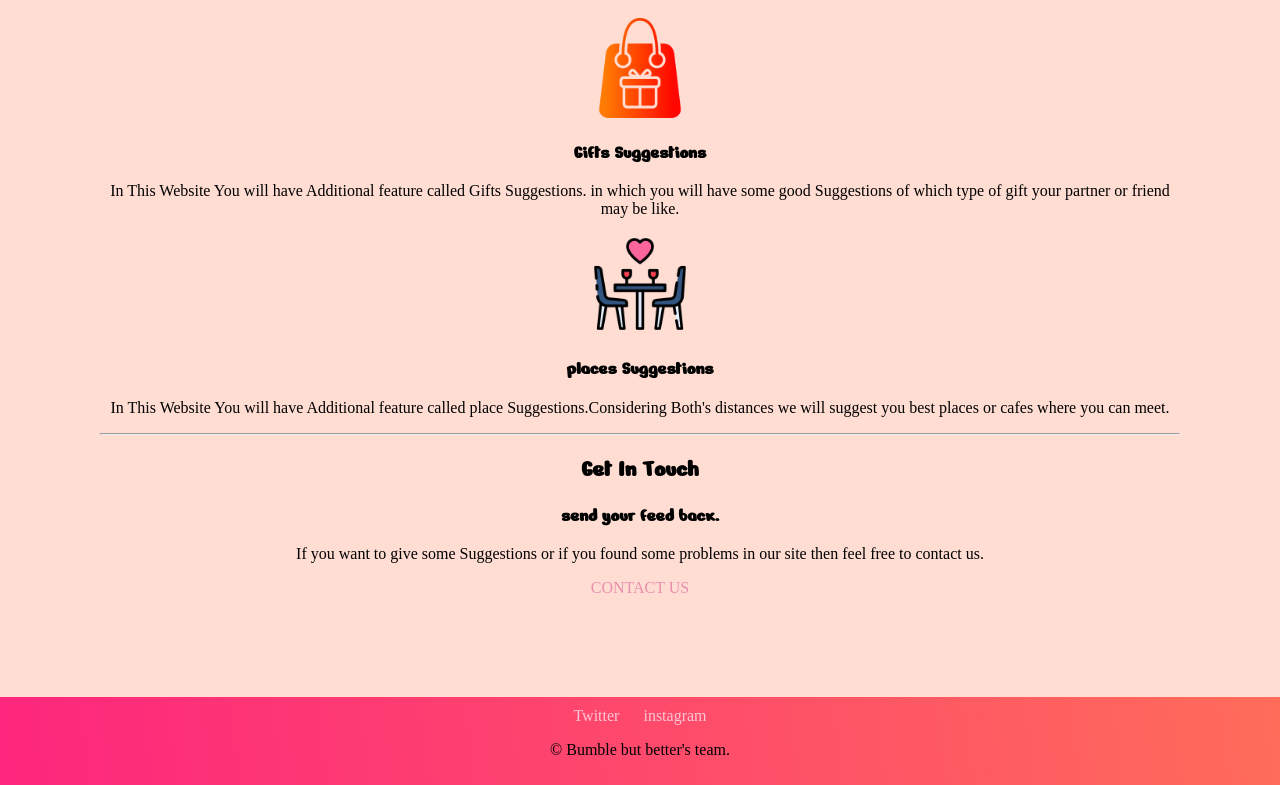
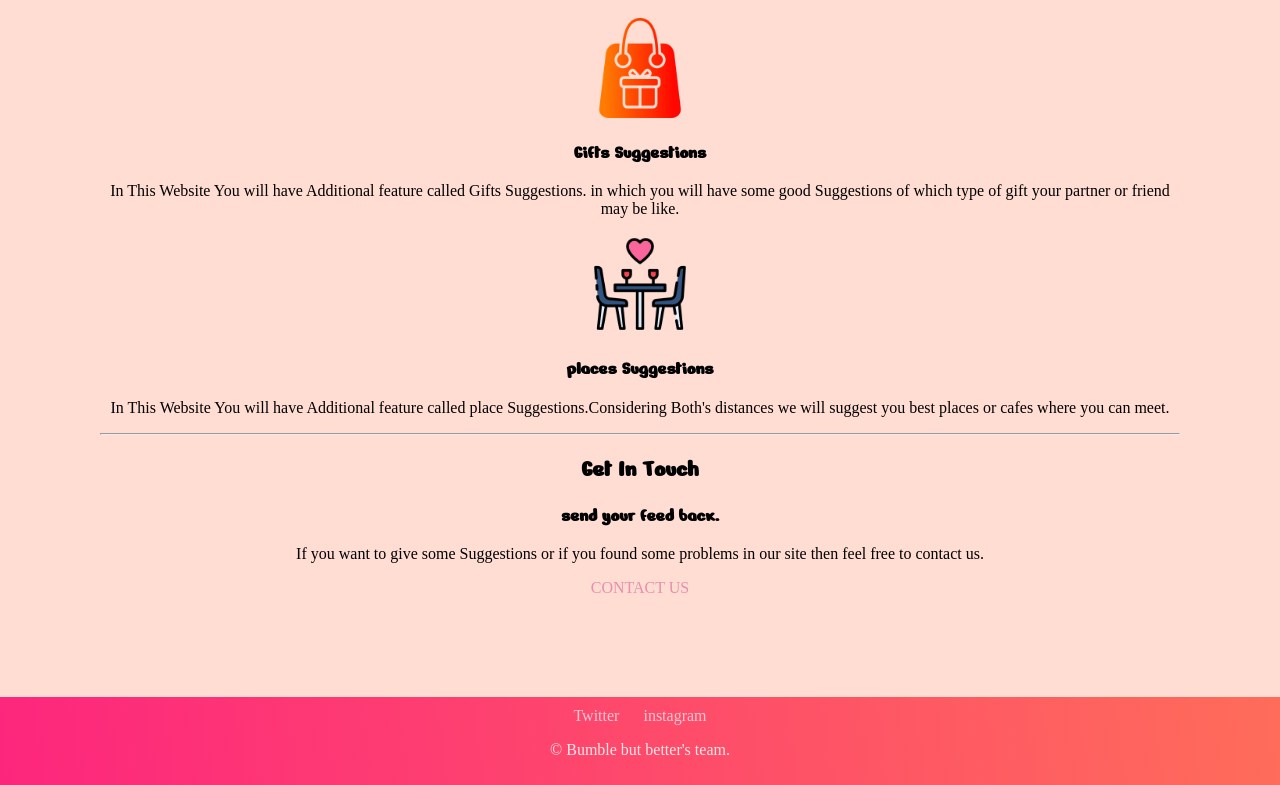
Before and after one commit to Meet-2711/Bumble-Bee, a plain HTML site: page index.html in a window 1280 px wide. Shown: the part 824-1609 px from the top of the page. Drawn offline with Linux system fonts and the light colour scheme.

Commit message:
Update style.css

```diff
--- a/css/style.css
+++ b/css/style.css
@@ -52,3 +52,6 @@ h3{
 .footer-link:hover{
   color: #EEEEEE;
 }
+.copyright{
+  color:#FFE6E6;
+}
```
